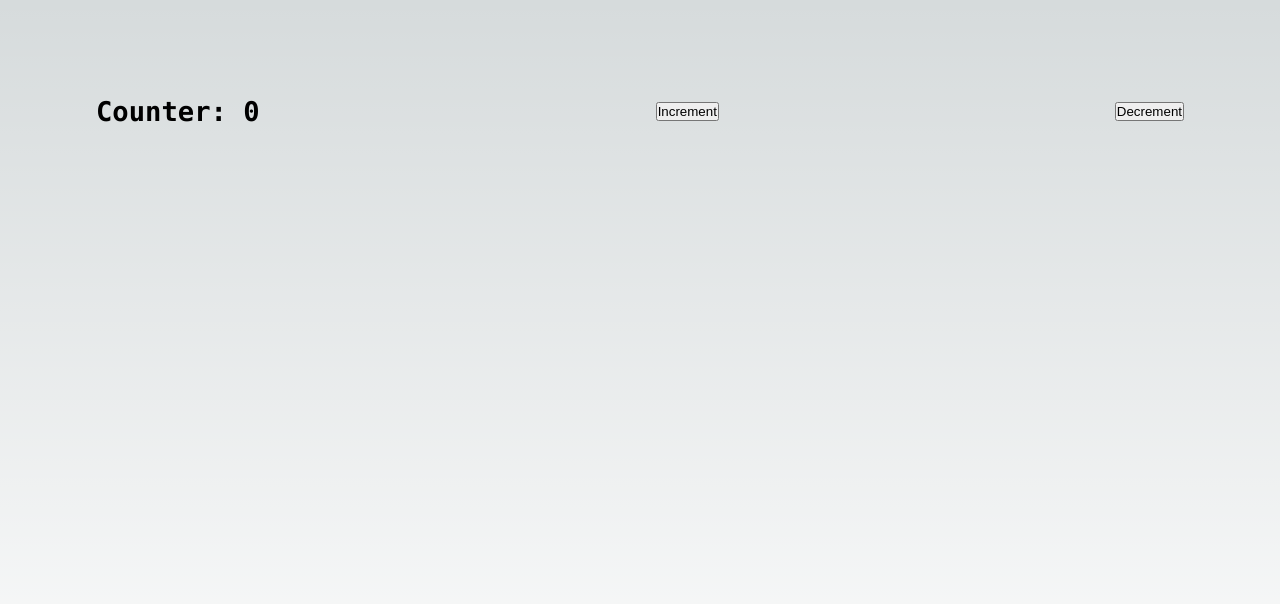
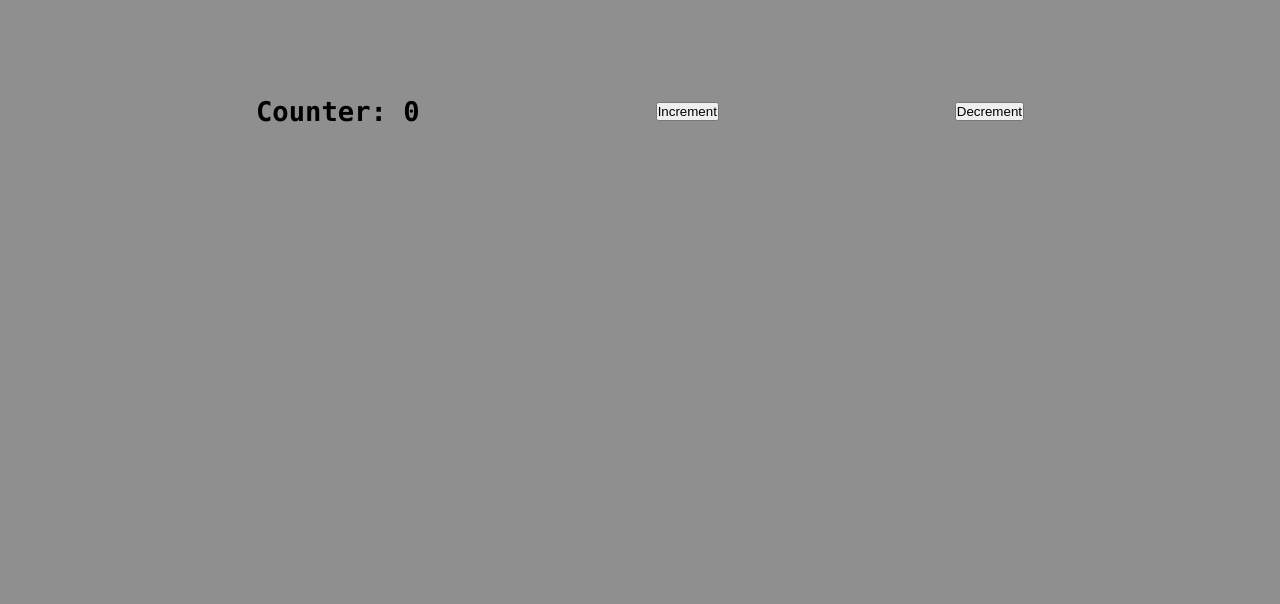
Before and after one commit to lastofpudge/starter-next, a Next.js app: page / in a window 1280 px wide. Shown: the top 604 px of the page. Built offline with nearby package versions, Linux system fonts and the light colour scheme.

Commit message:
refactor: remove unused

```diff
--- a/src/app/globals.scss
+++ b/src/app/globals.scss
@@ -1,78 +1,3 @@
-:root {
-  --max-width: 1100px;
-  --border-radius: 12px;
-  --font-mono: ui-monospace, Menlo, Monaco, "Cascadia Mono", "Segoe UI Mono",
-    "Roboto Mono", "Oxygen Mono", "Ubuntu Monospace", "Source Code Pro",
-    "Fira Mono", "Droid Sans Mono", "Courier New", monospace;
-
-  --foreground-rgb: 0, 0, 0;
-  --background-start-rgb: 214, 219, 220;
-  --background-end-rgb: 255, 255, 255;
-
-  --primary-glow: conic-gradient(
-    from 180deg at 50% 50%,
-    #16abff33 0deg,
-    #0885ff33 55deg,
-    #54d6ff33 120deg,
-    #0071ff33 160deg,
-    transparent 360deg
-  );
-  --secondary-glow: radial-gradient(
-    rgba(255, 255, 255, 1),
-    rgba(255, 255, 255, 0)
-  );
-
-  --tile-start-rgb: 239, 245, 249;
-  --tile-end-rgb: 228, 232, 233;
-  --tile-border: conic-gradient(
-    #00000080,
-    #00000040,
-    #00000030,
-    #00000020,
-    #00000010,
-    #00000010,
-    #00000080
-  );
-
-  --callout-rgb: 238, 240, 241;
-  --callout-border-rgb: 172, 175, 176;
-  --card-rgb: 180, 185, 188;
-  --card-border-rgb: 131, 134, 135;
-}
-
-@media (prefers-color-scheme: dark) {
-  :root {
-    --foreground-rgb: 255, 255, 255;
-    --background-start-rgb: 0, 0, 0;
-    --background-end-rgb: 0, 0, 0;
-
-    --primary-glow: radial-gradient(rgba(1, 65, 255, 0.4), rgba(1, 65, 255, 0));
-    --secondary-glow: linear-gradient(
-      to bottom right,
-      rgba(1, 65, 255, 0),
-      rgba(1, 65, 255, 0),
-      rgba(1, 65, 255, 0.3)
-    );
-
-    --tile-start-rgb: 2, 13, 46;
-    --tile-end-rgb: 2, 5, 19;
-    --tile-border: conic-gradient(
-      #ffffff80,
-      #ffffff40,
-      #ffffff30,
-      #ffffff20,
-      #ffffff10,
-      #ffffff10,
-      #ffffff80
-    );
-
-    --callout-rgb: 20, 20, 20;
-    --callout-border-rgb: 108, 108, 108;
-    --card-rgb: 100, 100, 100;
-    --card-border-rgb: 200, 200, 200;
-  }
-}
-
 * {
   box-sizing: border-box;
   padding: 0;
@@ -83,25 +8,5 @@ html,
 body {
   max-width: 100vw;
   overflow-x: hidden;
+  background-color: rgba(0, 0, 0, .25);
 }
-
-body {
-  color: rgb(var(--foreground-rgb));
-  background: linear-gradient(
-      to bottom,
-      transparent,
-      rgb(var(--background-end-rgb))
-    )
-    rgb(var(--background-start-rgb));
-}
-
-a {
-  color: inherit;
-  text-decoration: none;
-}
-
-@media (prefers-color-scheme: dark) {
-  html {
-    color-scheme: dark;
-  }
-}
--- a/src/components/Home/home.module.scss
+++ b/src/components/Home/home.module.scss
@@ -12,8 +12,10 @@
   justify-content: inherit;
   align-items: inherit;
   font-size: 0.85rem;
-  max-width: var(--max-width);
+  max-width: 768px;
   width: 100%;
   z-index: 2;
-  font-family: var(--font-mono);
+  font-family: ui-monospace, Menlo, Monaco, "Cascadia Mono", "Segoe UI Mono",
+  "Roboto Mono", "Oxygen Mono", "Ubuntu Monospace", "Source Code Pro",
+  "Fira Mono", "Droid Sans Mono", "Courier New", monospace;
 }
```
